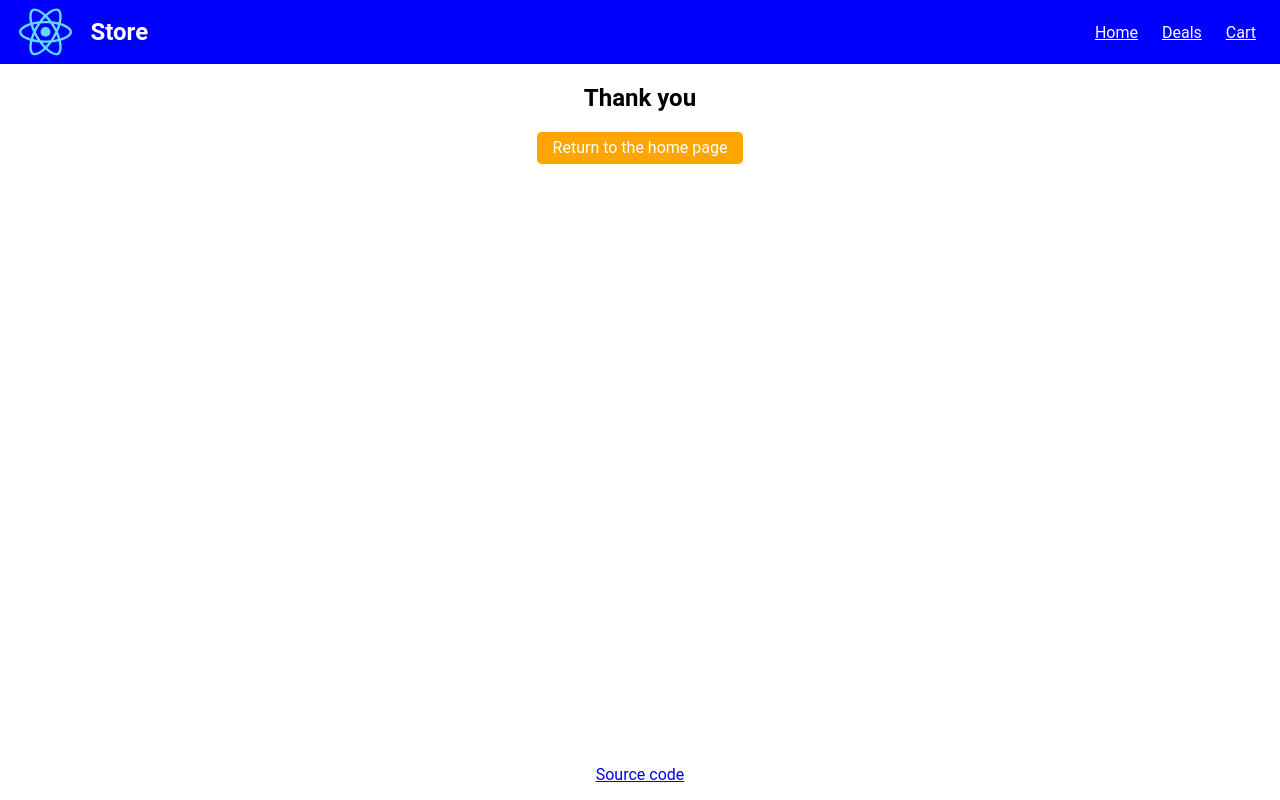
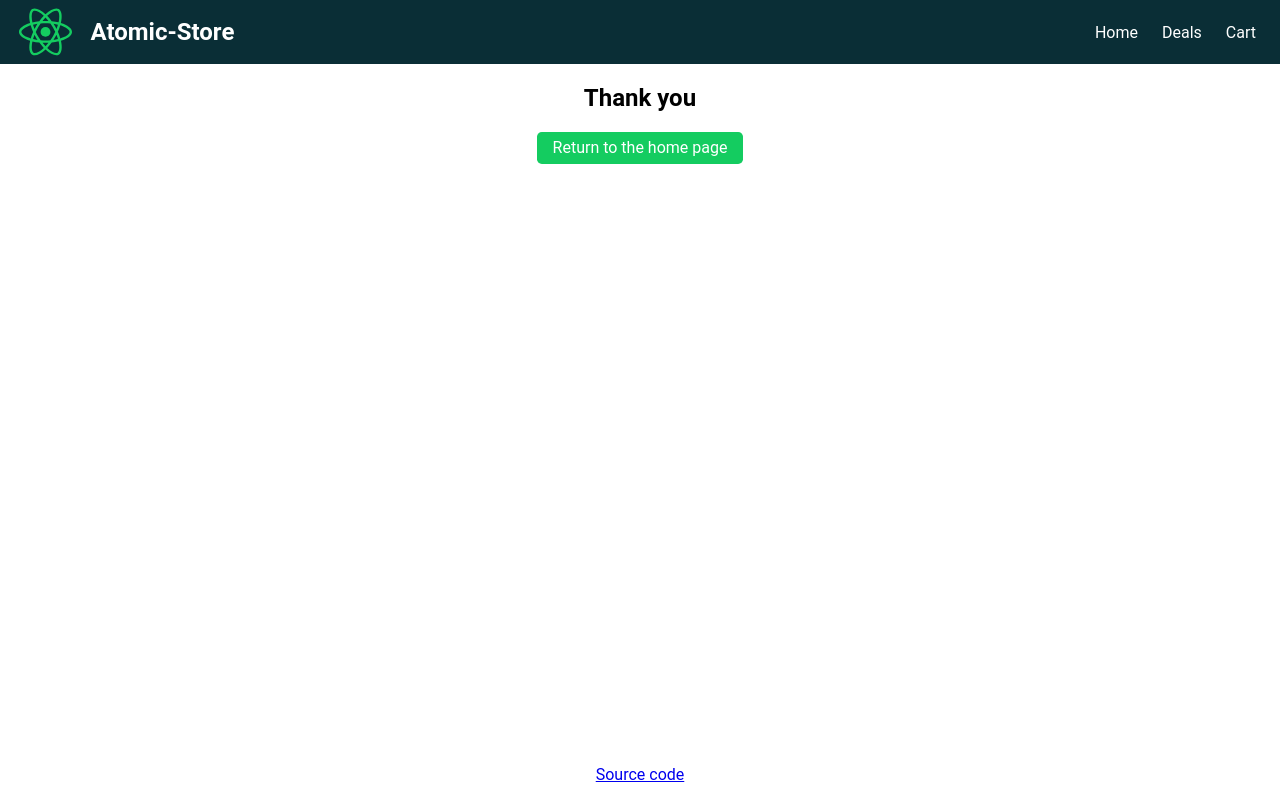
Before and after one commit to c-as/react-store, a React (Create React App) app: page /checkout in a window 1280 px wide. Built offline with nearby package versions, Linux system fonts and the light colour scheme.

Commit message:
New colors

```diff
--- a/src/Components/Header.tsx
+++ b/src/Components/Header.tsx
@@ -3,14 +3,14 @@ import { Link, NavLink } from "react-router-dom"
 import logo from "../Assets/logo.svg"
 import styled from "styled-components"
 import { CartContext } from "../State/Cart"
+import { Accent, Primary } from "./Styles"
 
 const Styled = styled.header`
   width: 100%;
   padding: 0em 1em 0em 0rem;
   box-sizing: border-box;
-  background-color: blue;
+  background-color: ${Primary};
   display: flex;
-  color: white;
   a {
     color: white;
   }
@@ -31,10 +31,10 @@ const Styled = styled.header`
     a {
       padding: 0.5rem;
       margin-left: 0.5rem;
+      text-decoration: none;
     }
     .active {
-      background-color: blue;
-      color: white;
+      color: ${Accent};
       font-weight: 1000;
     }
   }
@@ -47,7 +47,7 @@ export default function Header() {
     <Styled>
       <img src={logo} alt="" />
       <h2>
-        <Link to="/">Store</Link>
+        <Link to="/">Atomic-Store</Link>
       </h2>
       <nav>
         <NavLink end to="/">
--- a/src/Components/SearchBar.tsx
+++ b/src/Components/SearchBar.tsx
@@ -1,19 +1,20 @@
 import { FormEvent, KeyboardEvent, useState } from "react"
 import { useLocation } from "react-router-dom"
 import styled from "styled-components"
-import { Button, Input } from "./Styles"
+import { Button, Input, Secondary } from "./Styles"
 
 const Styled = styled.div`
   width: 100%;
   box-sizing: border-box;
   padding: 0rem 0.5rem;
+  background-color: ${Secondary};
 `
 
 const Container = styled.form`
   width: 40rem;
   max-width: 100%;
   margin: 0rem auto;
-  padding: 0.5rem 0rem 0rem;
+  padding: 0.4rem 0rem;
   display: flex;
 `
 
@@ -32,6 +33,7 @@ const SearchButton = styled(Button)`
 `
 
 const ClearButton = styled.div`
+  background-color: white;
   display: inline-block;
   border: 1px solid lightgrey;
   border-left: none;
--- a/src/Components/Styles.tsx
+++ b/src/Components/Styles.tsx
@@ -1,15 +1,18 @@
 import styled from "styled-components"
+
+export const Primary = "#0A2E36"
+export const Secondary = "#738F96"
+export const Accent = "#14CC60"
 
 export const ColorBox = styled.p`
   padding: 0.4rem 1rem;
-  background-color: lightgreen;
+  background-color: ${Accent};
   border-radius: 0.3rem;
   width: fit-content;
 `
 
 export const Button = styled(ColorBox)`
   color: white;
-  background-color: orange;
   width: max-content;
   cursor: pointer;
   text-decoration: none;
```
Also changed, not shown: src/Assets/logo.svg.
